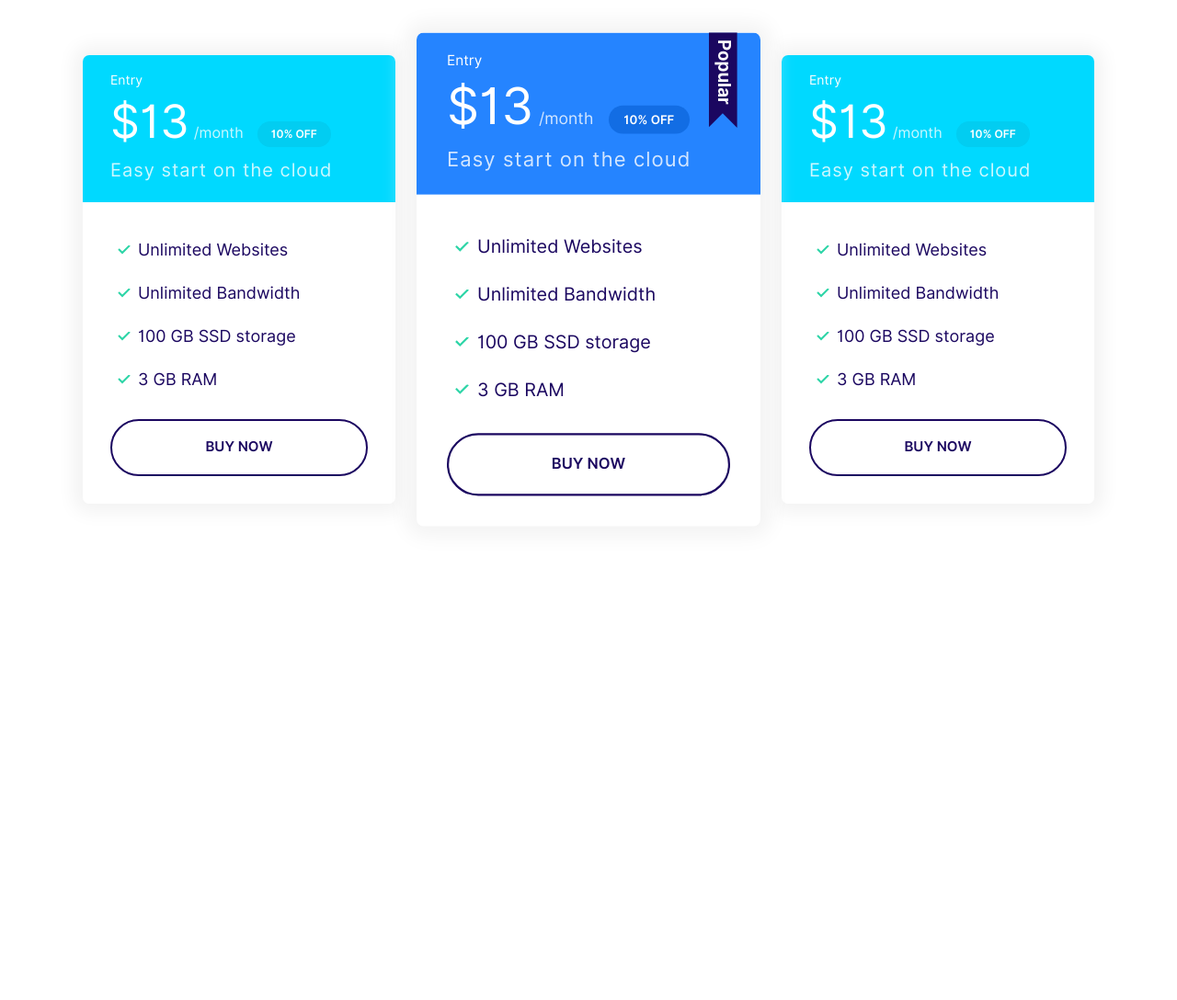
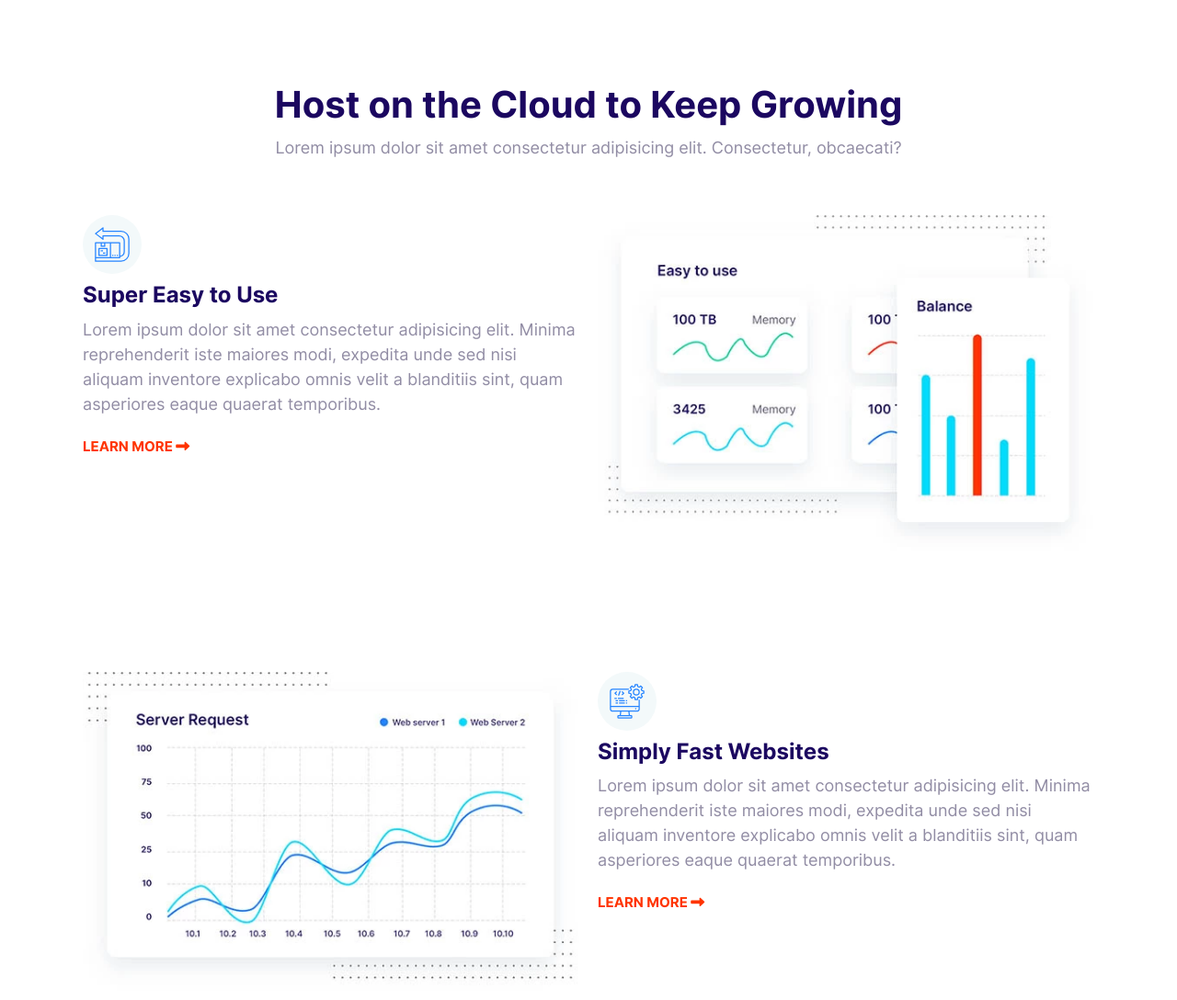
Before and after one commit to Juniper1106/Juniper, a plain HTML site: page index.html in a window 1280 px wide. Shown: the top 1088 px of the page at 92% size. Before the commit the page ends 800 px from the top, so only its background shows below. Drawn offline with Linux system fonts and the light colour scheme.

Commit message:
1) Build feature block; 2) Sort components.

```diff
--- a/css/style.css
+++ b/css/style.css
@@ -789,3 +789,27 @@ nav .collapsible__content {
   max-width: 450px;
   margin: 0 auto;
 }
+
+/* Feature */
+.feature {
+  gap: 4rem 2rem;
+  margin: 12rem 0;
+}
+
+.feature:first-of-type {
+  margin-top: 6rem;
+}
+
+.feature__heading {
+  margin: 1rem 0;
+}
+
+.feature__img {
+  width: 100%;
+}
+
+@media screen and (min-width: 768px) {
+  .feature:nth-of-type(even) .feature__content {
+    order: 2;
+  }
+}
--- a/index.html
+++ b/index.html
@@ -13,69 +13,107 @@
     ></script>
   </head>
   <body>
-    <section class="block container block-plans">
-      <div class="grid grid--cols-3">
-        <div class="plan">
-          <div class="card card--secondary">
-            <header class="card__header">
-              <h3 class="plan__name">Entry</h3>
-              <span class="plan__price">$13</span>
-              <span class="plan__billing-cycle">/month</span>
-              <span class="badge badge--secondary badge--small">10% OFF</span>
-              <span class="plan__description">Easy start on the cloud</span>
-            </header>
-            <div class="card__body">
-              <ul class="list list--tick">
-                <li class="list__item">Unlimited Websites</li>
-                <li class="list__item">Unlimited Bandwidth</li>
-                <li class="list__item">100 GB SSD storage</li>
-                <li class="list__item">3 GB RAM</li>
-              </ul>
-              <button class="btn btn--block btn--outline">Buy Now</button>
-            </div>
-          </div>
+    <section class="block container">
+      <header class="block__header">
+        <h2>Host on the Cloud to Keep Growing</h2>
+        <p>
+          Lorem ipsum dolor sit amet consectetur adipisicing elit. Consectetur,
+          obcaecati?
+        </p>
+      </header>
+      <article class="grid grid--cols-2 feature">
+        <div class="feature__content">
+          <span class="icon-container">
+            <svg class="icon icon--primary">
+              <use xlink:href="icon/sprite.svg#easy"></use>
+            </svg>
+          </span>
+          <h3 class="feature__heading">Super Easy to Use</h3>
+          <p>
+            Lorem ipsum dolor sit amet consectetur adipisicing elit. Minima
+            reprehenderit iste maiores modi, expedita unde sed nisi aliquam
+            inventore explicabo omnis velit a blanditiis sint, quam asperiores
+            eaque quaerat temporibus.
+          </p>
+          <a href="#" class="link-arrow">
+            Learn More
+            <i class="fas fa-long-arrow-alt-right arrow"></i>
+          </a>
         </div>
-        <div class="plan plan--popular">
-          <div class="card card--primary">
-            <header class="card__header">
-              <h3 class="plan__name">Entry</h3>
-              <span class="plan__price">$13</span>
-              <span class="plan__billing-cycle">/month</span>
-              <span class="badge badge--primary badge--small">10% OFF</span>
-              <span class="plan__description">Easy start on the cloud</span>
-            </header>
-            <div class="card__body">
-              <ul class="list list--tick">
-                <li class="list__item">Unlimited Websites</li>
-                <li class="list__item">Unlimited Bandwidth</li>
-                <li class="list__item">100 GB SSD storage</li>
-                <li class="list__item">3 GB RAM</li>
-              </ul>
-              <button class="btn btn--block btn--outline">Buy Now</button>
-            </div>
-          </div>
+        <picture>
+          <source
+            type="image/webp"
+            srcset="img/easy.webp 1x, img/easy@2x.webp 2x"
+          />
+          <source
+            type="image/jpg"
+            srcset="img/easy.jpg 1x, img/easy@2x.jpg 2x"
+          />
+          <img class="feature__img" src="img/easy@2x.jpg" alt="" />
+        </picture>
+      </article>
+      <article class="grid grid--cols-2 feature">
+        <div class="feature__content">
+          <span class="icon-container">
+            <svg class="icon icon--primary">
+              <use xlink:href="icon/sprite.svg#computer"></use>
+            </svg>
+          </span>
+          <h3 class="feature__heading">Simply Fast Websites</h3>
+          <p>
+            Lorem ipsum dolor sit amet consectetur adipisicing elit. Minima
+            reprehenderit iste maiores modi, expedita unde sed nisi aliquam
+            inventore explicabo omnis velit a blanditiis sint, quam asperiores
+            eaque quaerat temporibus.
+          </p>
+          <a href="#" class="link-arrow">
+            Learn More
+            <i class="fas fa-long-arrow-alt-right arrow"></i>
+          </a>
         </div>
-        <div class="plan">
-          <div class="card card--secondary">
-            <header class="card__header">
-              <h3 class="plan__name">Entry</h3>
-              <span class="plan__price">$13</span>
-              <span class="plan__billing-cycle">/month</span>
-              <span class="badge badge--secondary badge--small">10% OFF</span>
-              <span class="plan__description">Easy start on the cloud</span>
-            </header>
-            <div class="card__body">
-              <ul class="list list--tick">
-                <li class="list__item">Unlimited Websites</li>
-                <li class="list__item">Unlimited Bandwidth</li>
-                <li class="list__item">100 GB SSD storage</li>
-                <li class="list__item">3 GB RAM</li>
-              </ul>
-              <button class="btn btn--block btn--outline">Buy Now</button>
-            </div>
-          </div>
+        <picture>
+          <source
+            type="image/webp"
+            srcset="img/fast.webp 1x, img/fast@2x.webp 2x"
+          />
+          <source
+            type="image/jpg"
+            srcset="img/fast.jpg 1x, img/fast@2x.jpg 2x"
+          />
+          <img class="feature__img" src="img/fast@2x.jpg" alt="" />
+        </picture>
+      </article>
+      <article class="grid grid--cols-2 feature">
+        <div class="feature__content">
+          <span class="icon-container">
+            <svg class="icon icon--primary">
+              <use xlink:href="icon/sprite.svg#wordpress"></use>
+            </svg>
+          </span>
+          <h3 class="feature__heading">Wordpress Made Easy</h3>
+          <p>
+            Lorem ipsum dolor sit amet consectetur adipisicing elit. Minima
+            reprehenderit iste maiores modi, expedita unde sed nisi aliquam
+            inventore explicabo omnis velit a blanditiis sint, quam asperiores
+            eaque quaerat temporibus.
+          </p>
+          <a href="#" class="link-arrow">
+            Learn More
+            <i class="fas fa-long-arrow-alt-right arrow"></i>
+          </a>
         </div>
-      </div>
+        <picture>
+          <source
+            type="image/webp"
+            srcset="img/support.webp 1x, img/support@2x.webp 2x"
+          />
+          <source
+            type="image/jpg"
+            srcset="img/support.jpg 1x, img/support@2x.jpg 2x"
+          />
+          <img class="feature__img" src="img/support@2x.jpg" alt="" />
+        </picture>
+      </article>
     </section>
     <script src="js/main.js"></script>
   </body>
```
Also changed, not shown: components/blocks/feature-block.html (added, +96 -0 lines), components/blocks/domain-block.html (renamed from components/compound components/domain-block.html), components/blocks/hero.html (renamed from components/compound components/hero.html), components/blocks/plans-bock.html (renamed from components/compound components/olans-bock.html), img/easy.jpg (added), img/easy.webp (added), img/easy@2x.jpg (added), img/easy@2x.webp (added), img/fast.jpg (added), img/fast.webp (added), img/fast@2x.jpg (added), img/fast@2x.webp (added), img/support.jpg (added), img/support.webp (added), 2 more files.
